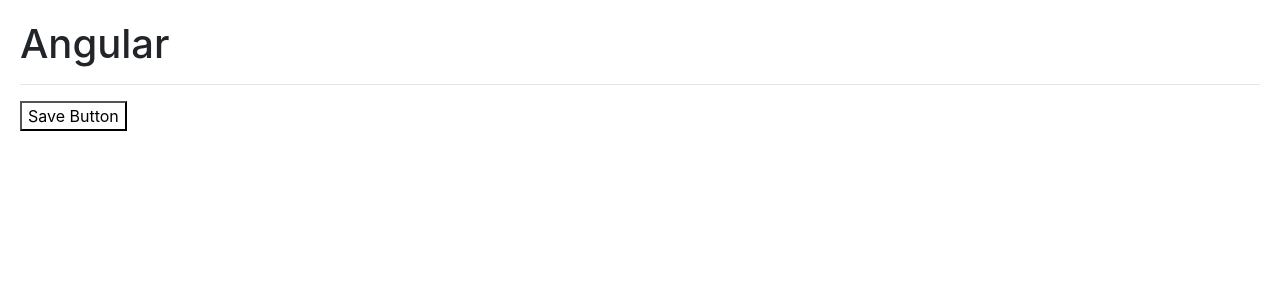
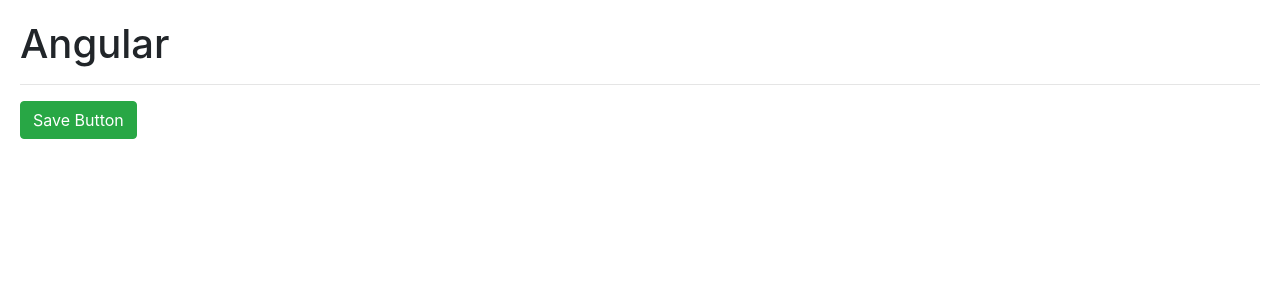
Before and after one commit to virendrapatel62/Angular_tutorial, an Angular app: page / in a window 1280 px wide. Shown: the top 300 px of the page. Built offline with nearby package versions, Linux system fonts and the light colour scheme.

Commit message:
stoping Propagation of Event

```diff
--- a/src/app/course/course.component.ts
+++ b/src/app/course/course.component.ts
@@ -4,9 +4,24 @@
 @Component({
   selector: 'course',
   template: `
-        <button [style.backgroundColor]="isActive ? 'white' : 'gray' ">Save Button</button>
-    `,
+		<div (click)='onDivClick($event);'>
+        <button (click)='onSave($event)' class='btn' [class.btn-success]='color' [class.btn-warning]='!color' >Save Button</button>
+		</div>
+
+		`,
 })
 export class CourseComponent {
-	isActive = true
+	color = true;
+
+	onDivClick($event){
+		console.log('Div Clicked....');
+		console.log($event);
+	}
+
+	onSave($event){
+		$event.stopPropagation();
+		console.log('Button Was Clicked' );
+		console.log($event);
+		this.color = !this.color;
+	}
 }
```
Also changed, not shown: src/app/app.module.ts (line endings or trailing spaces).
